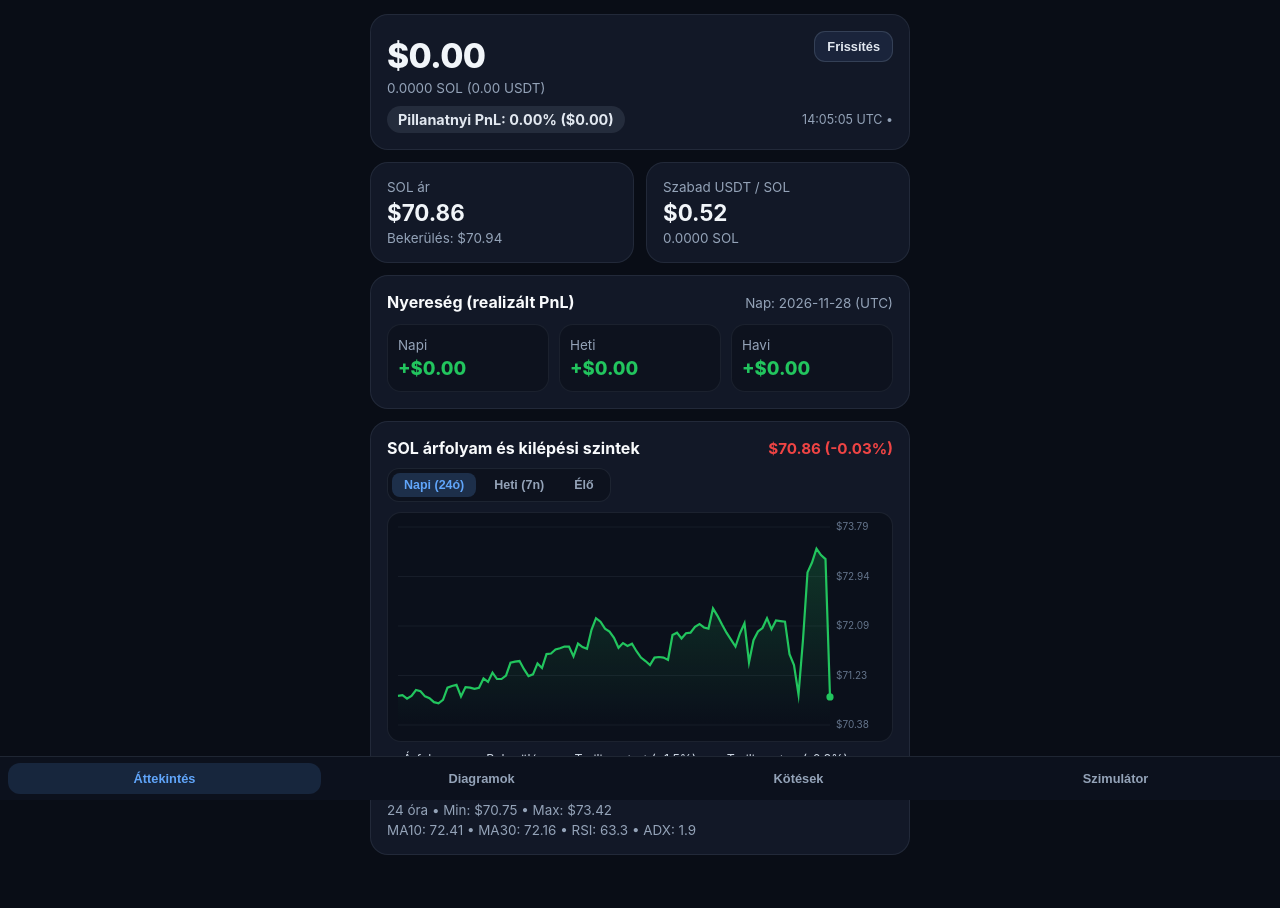
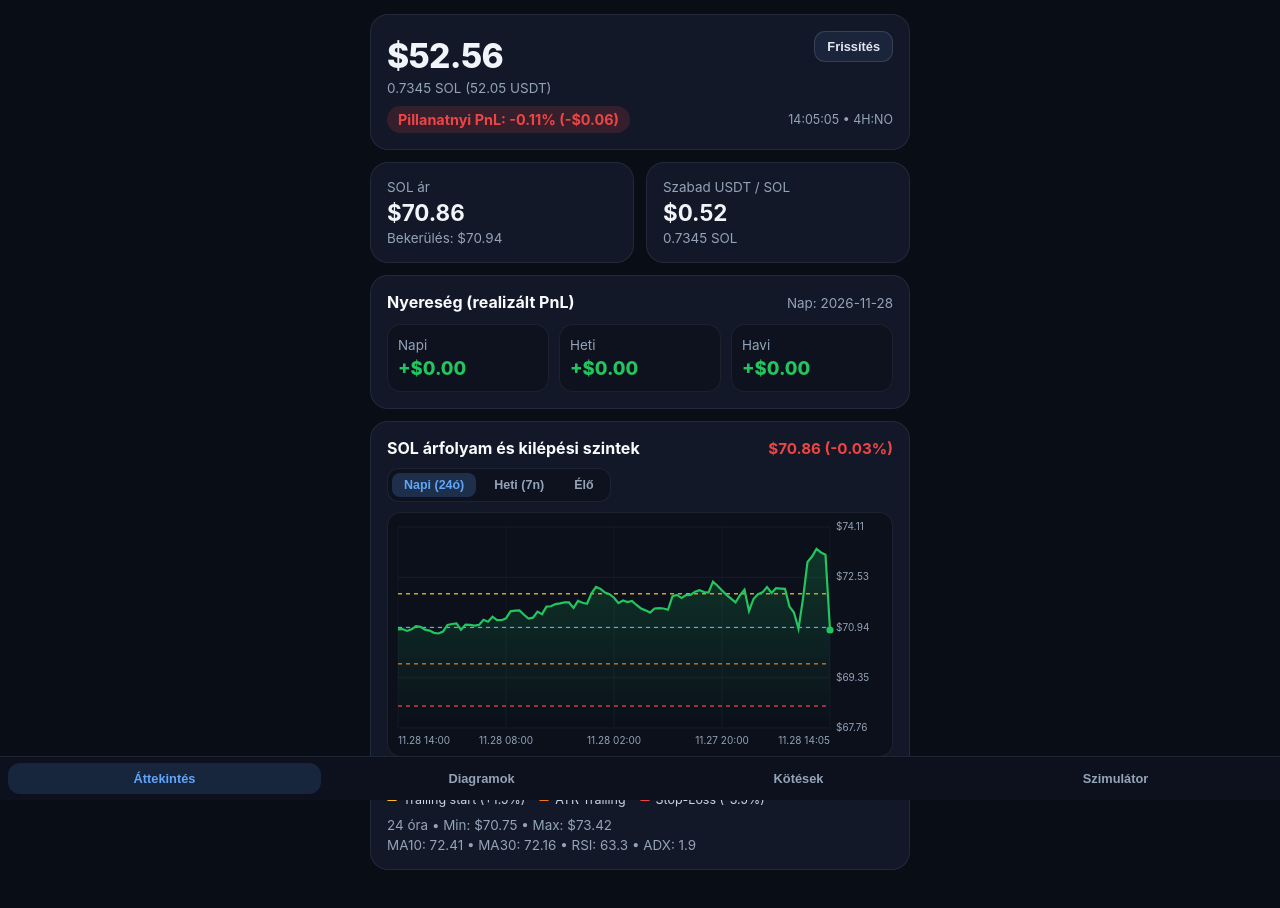
Before and after one commit to Zomir84/tozsderobot, a plain HTML site: page index.html in a window 1280 px wide. Drawn offline with Linux system fonts and the light colour scheme.

Commit message:
chart update

```diff
--- a/index.html
+++ b/index.html
@@ -105,7 +105,7 @@
     }
     canvas {
       width: 100%;
-      height: 230px;
+      height: 245px;
       background: #0b101b;
       border-radius: 14px;
       border: 1px solid rgba(148, 163, 184, 0.12);
@@ -122,6 +122,7 @@
     }
     .leg-item { display: inline-flex; align-items: center; gap: 6px; }
     .leg-dot { width: 10px; height: 3px; border-radius: 2px; display: inline-block; }
+    .leg-sq { width: 9px; height: 9px; border-radius: 2px; border: 1px solid #fff; display: inline-block; }
     .levels-grid {
       display: grid;
       grid-template-columns: 1fr 1fr;
@@ -263,10 +264,12 @@
         <canvas id="overviewChart"></canvas>
         <div class="legend">
           <span class="leg-item"><i class="leg-dot" style="background:#22c55e;"></i>Árfolyam</span>
+          <span class="leg-item"><i class="leg-sq" style="background:#22c55e;"></i>Vétel (BUY)</span>
+          <span class="leg-item"><i class="leg-sq" style="background:#ef4444;"></i>Eladás (SELL)</span>
           <span class="leg-item"><i class="leg-dot" style="background:#60a5fa;"></i>Bekerülés</span>
           <span class="leg-item"><i class="leg-dot" style="background:#fbbf24;"></i>Trailing start (+1.5%)</span>
-          <span class="leg-item"><i class="leg-dot" style="background:#f97316;"></i>Trailing stop (-0.8%)</span>
-          <span class="leg-item"><i class="leg-dot" style="background:#ef4444;"></i>Stop-Loss (-5.0%)</span>
+          <span class="leg-item"><i class="leg-dot" style="background:#f97316;"></i>ATR Trailing</span>
+          <span class="leg-item"><i class="leg-dot" style="background:#ef4444;"></i>Stop-Loss (-3.5%)</span>
         </div>
         <div id="overview-minmax" class="muted" style="margin-top: 10px;">Min: — • Max: —</div>
         <div id="indicators-line" class="muted" style="margin-top: 4px;">
@@ -279,7 +282,7 @@
       <div class="card">
         <div class="chart-head">
           <div>
-            <div class="muted">Tőkegörbe ($55.00 alap • 100% tőkébe forgatva)</div>
+            <div class="muted">Tőkegörbe ($55.00 alap • 50% visszaforgatva)</div>
             <div id="capital-pnl-headline" class="med-val">+$0.00 (0.00%)</div>
           </div>
           <div id="capital-minmax" class="muted">Kezdőtőke: $55.00</div>
@@ -330,7 +333,7 @@
   <script>
     const START_CAPITAL_USD = 55.0;
     const BASE_BET_USD = 15.0;
-    const REINVEST_SHARE = 1.0;
+    const DEFAULT_REINVEST_SHARE = 0.5;
     const MAX_PLAUSIBLE_TRADE_USD = 500.0;
     const LIVE_SERIES_KEY = "pionex_sol_live_series_v1";
 
@@ -348,6 +351,26 @@
       } catch (_) {
         return [];
       }
+    }
+
+    function formatShortTime(isoStr) {
+      if (!isoStr) return "";
+      const s = String(isoStr).replace("T", " ");
+      if (s.length >= 16 && s[4] === "-") {
+        return `${s.slice(5, 7)}.${s.slice(8, 10)} ${s.slice(11, 16)}`;
+      }
+      return s.slice(0, 11);
+    }
+
+    function parseLabelToMinutes(lbl) {
+      // "MM.DD HH:MM" -> összehasonlítható percérték az éven belül
+      const m = String(lbl || "").match(/(\d{2})\.(\d{2})\s+(\d{2}):(\d{2})/);
+      if (!m) return null;
+      const month = Number(m[1]);
+      const day = Number(m[2]);
+      const hour = Number(m[3]);
+      const min = Number(m[4]);
+      return (((month * 31 + day) * 24) + hour) * 60 + min;
     }
 
     function recordLivePrice(status) {
@@ -393,6 +416,40 @@
       return `${n >= 0 ? "+" : "-"}$${Math.abs(n).toFixed(2)}`;
     }
 
+    function getNormalizedStatus(s) {
+      if (!s) return null;
+      const price = Number(s.price || 0);
+      const freeUsdt = Number(s.free_usdt || 0);
+      const freeSol = Number(s.free_sol != null ? s.free_sol : (s.free_crypto || 0));
+      const totalUsd = Number(
+        s.equity_usdt != null
+          ? s.equity_usdt
+          : (s.total_usd != null ? s.total_usd : (freeUsdt + freeSol * price))
+      );
+      const entryPrice = Number(s.entry_price || 0);
+      const hasPos = s.has_position != null ? Boolean(s.has_position) : (freeSol * price >= 5.0);
+      const profitPct = Number(s.pnl_pct != null ? s.pnl_pct : (s.profit_pct || 0));
+      const profitUsdt = s.profit_usdt != null
+        ? Number(s.profit_usdt)
+        : (hasPos && entryPrice > 0 ? (price - entryPrice) * freeSol : 0);
+      const reinvestShare = s.reinvest_share != null ? Number(s.reinvest_share) : DEFAULT_REINVEST_SHARE;
+      const atrCbPct = Number(s.atr_cb_pct != null ? s.atr_cb_pct : 0.8);
+
+      return {
+        raw: s,
+        price,
+        freeUsdt,
+        freeSol,
+        totalUsd,
+        entryPrice,
+        hasPos,
+        profitPct,
+        profitUsdt,
+        reinvestShare,
+        atrCbPct,
+      };
+    }
+
     function isPlausibleHistoryItem(item) {
       if (!item || typeof item !== "object") return false;
       const sz = Math.abs(Number(item.size || 0));
@@ -427,6 +484,9 @@
 
     function getItemPnlUsd(item) {
       if (!isPlausibleHistoryItem(item)) return 0;
+      const direct = Number(item && item.pnl_usdt != null ? item.pnl_usdt : 0);
+      if (direct !== 0 && Math.abs(direct) <= MAX_PLAUSIBLE_TRADE_USD * 0.5) return direct;
+
       const sz = Number(item && item.size ? item.size : 0);
       const sellPx = Number(item && item.price ? item.price : 0);
       const pctMatch = String((item && item.reason) || "").match(/([+-]?\d+(?:[.,]\d+)?)\s*%/);
@@ -439,20 +499,20 @@
           if (Math.abs(est) <= MAX_PLAUSIBLE_TRADE_USD * 0.5) return est;
         }
       }
-      const direct = Number(item && item.pnl_usdt != null ? item.pnl_usdt : 0);
-      return Math.abs(direct) <= MAX_PLAUSIBLE_TRADE_USD * 0.5 ? direct : 0;
+      return 0;
     }
 
     function computeExitLevels(s) {
-      if (!s || !s.has_position || !Number(s.entry_price)) {
+      const ns = getNormalizedStatus(s);
+      if (!ns || !ns.hasPos || !(ns.entryPrice > 0)) {
         return null;
       }
-      const entry = Number(s.entry_price);
-      const price = Number(s.price || entry);
+      const entry = ns.entryPrice;
+      const price = ns.price || entry;
       const high = Math.max(Number(s.highest_price || entry), price);
-      const slPct = Number(s.stop_loss_pct || 5.0);
+      const slPct = Number(s.stop_loss_pct || 3.5);
       const trailStartPct = 1.5;
-      const trailCbPct = 0.8;
+      const trailCbPct = ns.atrCbPct;
 
       const stopLoss = s.stop_loss_price != null ? Number(s.stop_loss_price) : entry * (1 - slPct / 100);
       const trailStart = entry * (1 + trailStartPct / 100);
@@ -472,31 +532,45 @@
       };
     }
 
-    function getChartPricePoints() {
+    function getChartData() {
       if (currentTimeframe === "daily" && latestStatus && Array.isArray(latestStatus.chart_daily) && latestStatus.chart_daily.length >= 2) {
-        return latestStatus.chart_daily.map((v) => Number(v)).filter((v) => v > 0);
+        const prices = latestStatus.chart_daily.map((v) => Number(v));
+        const times = Array.isArray(latestStatus.chart_daily_times) ? latestStatus.chart_daily_times : [];
+        return { prices, times };
       }
       if (currentTimeframe === "weekly" && latestStatus && Array.isArray(latestStatus.chart_weekly) && latestStatus.chart_weekly.length >= 2) {
-        return latestStatus.chart_weekly.map((v) => Number(v)).filter((v) => v > 0);
+        const prices = latestStatus.chart_weekly.map((v) => Number(v));
+        const times = Array.isArray(latestStatus.chart_weekly_times) ? latestStatus.chart_weekly_times : [];
+        return { prices, times };
       }
       if (livePriceSeries.length >= 2) {
-        return livePriceSeries.map((p) => Number(p.price));
+        return {
+          prices: livePriceSeries.map((p) => Number(p.price)),
+          times: livePriceSeries.map((p) => formatShortTime(p.time)),
+        };
       }
-      const fallback = [];
+      const prices = [];
+      const times = [];
       for (const row of latestHistory) {
         const px = Number(row.price);
-        if (!Number.isNaN(px) && px > 0 && px < 10000) fallback.push(px);
+        if (!Number.isNaN(px) && px > 0 && px < 10000) {
+          prices.push(px);
+          times.push(formatShortTime(row.time));
+        }
       }
       if (latestStatus && Number(latestStatus.price) > 0) {
-        fallback.push(Number(latestStatus.price));
+        prices.push(Number(latestStatus.price));
+        times.push(formatShortTime(latestStatus.updated_at));
       }
-      return fallback;
+      return { prices, times };
     }
 
     function computeCapitalCurve(status, history) {
-      const currentTotal = status && Number(status.total_usd) > 0 ? Number(status.total_usd) : 0;
+      const ns = getNormalizedStatus(status);
+      const currentTotal = ns && ns.totalUsd > 0 ? ns.totalUsd : 0;
       const rows = sanitizeHistory(history);
       const startCapital = status && Number(status.start_capital_usd) > 0 ? Number(status.start_capital_usd) : START_CAPITAL_USD;
+      const reinvestShare = ns ? ns.reinvestShare : DEFAULT_REINVEST_SHARE;
 
       const curve = [Number(startCapital.toFixed(2))];
       let runningUsd = startCapital;
@@ -528,15 +602,11 @@
       const peakTotal = curve.length ? Math.max(...curve) : finalTotal;
       const troughTotal = curve.length ? Math.min(...curve) : finalTotal;
 
-      const reinvestProfit =
-        status && status.reinvested_profit_usdt != null
-          ? Number(status.reinvested_profit_usdt)
-          : positiveRealizedSum * REINVEST_SHARE;
-      const pocketProfit = 0;
-      const nextBet =
-        status && status.next_bet_usdt != null
-          ? Number(status.next_bet_usdt)
-          : BASE_BET_USD + reinvestProfit;
+      const reinvestProfit = positiveRealizedSum * reinvestShare;
+      const pocketProfit = status && status.pocket_usdt != null
+        ? Number(status.pocket_usdt)
+        : positiveRealizedSum * (1 - reinvestShare);
+      const nextBet = BASE_BET_USD + reinvestProfit;
 
       return {
         startCapital,
@@ -547,6 +617,7 @@
         troughTotal,
         reinvestProfit,
         pocketProfit,
+        reinvestShare,
         nextBet,
         curve,
       };
@@ -566,11 +637,12 @@
         mmEl.textContent = `Kezdőtőke: $${info.startCapital.toFixed(2)}`;
       }
       if (boxEl) {
+        const pctReinv = Math.round(info.reinvestShare * 100);
         boxEl.innerHTML = `
           <div class="lvl-chip">
-            <span class="muted">Tőkébe forgatva (100%)</span>
+            <span class="muted">Tőkébe forgatva (${pctReinv}%)</span>
             <b style="color:#22c55e;">+$${info.reinvestProfit.toFixed(2)}</b>
-            <span class="muted" style="font-size:0.72rem;">Zseb: $0.00 (100% tőke)</span>
+            <span class="muted" style="font-size:0.72rem;">Zseb (${100 - pctReinv}%): $${info.pocketProfit.toFixed(2)}</span>
           </div>
           <div class="lvl-chip">
             <span class="muted">Vételi keret</span>
@@ -591,31 +663,29 @@
 
     function renderLivePnlPct(status) {
       const el = document.getElementById("live-pnl-pct");
-      if (!el) return;
-
-      const hasPos = Boolean(status && status.has_position);
-      const pctNum = Number(status && status.profit_pct != null ? status.profit_pct : 0);
-      const usdtNum = Number(status && status.profit_usdt != null ? status.profit_usdt : 0);
-      const pctText = (status && status.pnl_pct_text)
-        ? status.pnl_pct_text
-        : `${pctNum >= 0 ? "+" : ""}${pctNum.toFixed(2)}%`;
+      const ns = getNormalizedStatus(status);
+      if (!el || !ns) return;
 
       el.classList.remove("pnl-pos", "pnl-neg");
 
-      if (!hasPos) {
+      if (!ns.hasPos) {
         el.textContent = "Pillanatnyi PnL: 0.00% ($0.00)";
         return;
       }
 
-      el.textContent = `Pillanatnyi PnL: ${pctText} (${formatSignedUsd(usdtNum)})`;
-      if (pctNum > 0) el.classList.add("pnl-pos");
-      else if (pctNum < 0) el.classList.add("pnl-neg");
+      const pctText = `${ns.profitPct >= 0 ? "+" : ""}${ns.profitPct.toFixed(2)}%`;
+      el.textContent = `Pillanatnyi PnL: ${pctText} (${formatSignedUsd(ns.profitUsdt)})`;
+      if (ns.profitPct > 0) el.classList.add("pnl-pos");
+      else if (ns.profitPct < 0) el.classList.add("pnl-neg");
     }
 
     function renderRealizedPnl(status, history) {
       const now = new Date();
-      const todayStr = now.toISOString().slice(0, 10);
-      document.getElementById("realized-date").textContent = `Nap: ${todayStr} (UTC)`;
+      const yyyy = now.getFullYear();
+      const mm = String(now.getMonth() + 1).padStart(2, "0");
+      const dd = String(now.getDate()).padStart(2, "0");
+      const todayStr = `${yyyy}-${mm}-${dd}`;
+      document.getElementById("realized-date").textContent = `Nap: ${todayStr}`;
 
       let daily = 0;
       let weekly = 0;
@@ -649,10 +719,11 @@
     }
 
     function syncSimulatorDefaults(s) {
-      if (simTouched || !s) return;
-      if (Number(s.free_crypto) > 0) document.getElementById("sim-qty").value = Number(s.free_crypto).toFixed(4);
-      if (Number(s.entry_price) > 0) document.getElementById("sim-entry").value = Number(s.entry_price).toFixed(2);
-      if (Number(s.price) > 0) document.getElementById("sim-target").value = Number(s.price).toFixed(2);
+      const ns = getNormalizedStatus(s);
+      if (simTouched || !ns) return;
+      if (ns.freeSol > 0) document.getElementById("sim-qty").value = ns.freeSol.toFixed(4);
+      if (ns.entryPrice > 0) document.getElementById("sim-entry").value = ns.entryPrice.toFixed(2);
+      if (ns.price > 0) document.getElementById("sim-target").value = ns.price.toFixed(2);
       updateSimulator();
     }
 
@@ -661,40 +732,37 @@
       latestStatus = s;
       recordLivePrice(s);
 
-      const price = Number(s.price || 0);
-      const totalUsd = Number(s.total_usd || 0);
-      const freeUsdt = Number(s.free_usdt || 0);
-      const freeCrypto = Number(s.free_crypto || 0);
-      const entryPrice = s.entry_price != null ? Number(s.entry_price) : null;
+      const ns = getNormalizedStatus(s);
+      const { prices: pts } = getChartData();
 
-      const pts = getChartPricePoints();
       let pctNum = 0;
       if (pts.length >= 2 && pts[0] > 0) {
         pctNum = ((pts[pts.length - 1] - pts[0]) / pts[0]) * 100;
-      } else if (s.has_position && s.profit_pct != null) {
-        pctNum = Number(s.profit_pct);
+      } else if (ns.hasPos) {
+        pctNum = ns.profitPct;
       }
       const pctLabel = `${pctNum >= 0 ? "+" : ""}${pctNum.toFixed(2)}%`;
 
-      document.getElementById("total-usd").textContent = `$${totalUsd.toFixed(2)}`;
+      document.getElementById("total-usd").textContent = `$${ns.totalUsd.toFixed(2)}`;
       document.getElementById("status-detail").textContent =
-        s.status_detail || `${freeCrypto.toFixed(4)} SOL (${(freeCrypto * price).toFixed(2)} USDT)`;
+        s.status_detail || `${ns.freeSol.toFixed(4)} SOL (${(ns.freeSol * ns.price).toFixed(2)} USDT)`;
 
       const upd = (s.updated_at || "").replace("T", " ").slice(11, 19);
-      document.getElementById("updated-badge").textContent = upd ? `${upd} UTC • ${s.status || ""}` : (s.status || "");
+      const htfTag = s.htf_trend_ok ? "4H:OK" : "4H:NO";
+      document.getElementById("updated-badge").textContent = upd ? `${upd} • ${htfTag}` : htfTag;
 
-      document.getElementById("sol-price").textContent = `$${price.toFixed(2)}`;
+      document.getElementById("sol-price").textContent = `$${ns.price.toFixed(2)}`;
       document.getElementById("entry-price").textContent =
-        entryPrice ? `Bekerülés: $${entryPrice.toFixed(2)}` : "Bekerülés: —";
+        ns.entryPrice > 0 ? `Bekerülés: $${ns.entryPrice.toFixed(2)}` : "Bekerülés: —";
 
-      document.getElementById("free-usdt").textContent = `$${freeUsdt.toFixed(2)}`;
-      document.getElementById("free-sol").textContent = `${freeCrypto.toFixed(4)} SOL`;
+      document.getElementById("free-usdt").textContent = `$${ns.freeUsdt.toFixed(2)}`;
+      document.getElementById("free-sol").textContent = `${ns.freeSol.toFixed(4)} SOL`;
 
       const indText = `MA10: ${s.ma10 ?? "—"} • MA30: ${s.ma30 ?? "—"} • RSI: ${s.rsi ?? "—"} • ADX: ${s.adx ?? "—"}`;
       document.getElementById("indicators-line").textContent = indText;
 
       const rightPriceEl = document.getElementById("overview-chart-price");
-      rightPriceEl.textContent = `$${price.toFixed(2)} (${pctLabel})`;
+      rightPriceEl.textContent = `$${ns.price.toFixed(2)} (${pctLabel})`;
       rightPriceEl.style.color = pctNum >= 0 ? "#22c55e" : "#ef4444";
 
       renderLivePnlPct(s);
@@ -710,7 +778,7 @@
 
       const dpr = Math.min(window.devicePixelRatio || 1, 2);
       const cssW = canvas.clientWidth || 480;
-      const cssH = canvas.clientHeight || 220;
+      const cssH = canvas.clientHeight || 245;
       if (canvas.width !== Math.round(cssW * dpr) || canvas.height !== Math.round(cssH * dpr)) {
         canvas.width = Math.round(cssW * dpr);
         canvas.height = Math.round(cssH * dpr);
@@ -720,7 +788,7 @@
       ctx.setTransform(dpr, 0, 0, dpr, 0, 0);
       ctx.clearRect(0, 0, cssW, cssH);
 
-      const points = getChartPricePoints();
+      const { prices: points, times } = getChartData();
       if (points.length < 2) {
         ctx.fillStyle = "#94a3b8";
         ctx.font = "12px -apple-system, sans-serif";
@@ -747,11 +815,14 @@
         mmEl.textContent = `${tfNames[currentTimeframe] || ""} • Min: $${Math.min(...points).toFixed(2)} • Max: $${Math.max(...points).toFixed(2)}`;
       }
 
-      const padL = 10, padR = 62, padT = 14, padB = 16;
+      // Alsó sávnak extra hely (padB = 28) a dátum/idő címkékhez
+      const padL = 10, padR = 62, padT = 14, padB = 28;
       const plotW = Math.max(cssW - padL - padR, 40);
       const plotH = Math.max(cssH - padT - padB, 40);
+      const toX = (idx) => padL + (idx / (points.length - 1)) * plotW;
       const toY = (val) => padT + (1 - (val - minP) / span) * plotH;
 
+      // Vízszintes rács + Y-tengely (árfolyam)
       ctx.font = "10px -apple-system, sans-serif";
       ctx.textAlign = "left";
       ctx.textBaseline = "middle";
@@ -766,8 +837,35 @@
         ctx.lineTo(padL + plotW, y);
         ctx.stroke();
 
-        ctx.fillStyle = "#64748b";
+        ctx.fillStyle = "#94a3b8";
         ctx.fillText(`$${val.toFixed(2)}`, padL + plotW + 6, y);
+      }
+
+      // Alsó sáv: X-tengely (dátum / idő)
+      if (times.length === points.length) {
+        const tickCount = 4; // 5 felirat összesen (0%, 25%, 50%, 75%, 100%)
+        ctx.fillStyle = "#94a3b8";
+        ctx.font = "10px -apple-system, sans-serif";
+        ctx.textBaseline = "top";
+        for (let t = 0; t <= tickCount; t++) {
+          const idx = Math.round((t / tickCount) * (points.length - 1));
+          const lbl = times[idx] || "";
+          if (!lbl) continue;
+          const x = toX(idx);
+
+          // Halvány függőleges jelölővonal
+          ctx.strokeStyle = "rgba(148, 163, 184, 0.06)";
+          ctx.beginPath();
+          ctx.moveTo(x, padT);
+          ctx.lineTo(x, padT + plotH);
+          ctx.stroke();
+
+          if (t === 0) ctx.textAlign = "left";
+          else if (t === tickCount) ctx.textAlign = "right";
+          else ctx.textAlign = "center";
+
+          ctx.fillText(lbl, x, padT + plotH + 8);
+        }
       }
 
       function drawLevelLine(val, color) {
@@ -801,7 +899,7 @@
 
       ctx.beginPath();
       points.forEach((px, idx) => {
-        const x = padL + (idx / (points.length - 1)) * plotW;
+        const x = toX(idx);
         const y = toY(px);
         if (idx === 0) ctx.moveTo(x, y);
         else ctx.lineTo(x, y);
@@ -814,7 +912,7 @@
 
       ctx.beginPath();
       points.forEach((px, idx) => {
-        const x = padL + (idx / (points.length - 1)) * plotW;
+        const x = toX(idx);
         const y = toY(px);
         if (idx === 0) ctx.moveTo(x, y);
         else ctx.lineTo(x, y);
@@ -823,6 +921,58 @@
       ctx.lineWidth = 2.2;
       ctx.stroke();
 
+      // Vétel (BUY) és Eladás (SELL) kis négyzet jelölők a trendvonalon
+      const tradesSource = (latestStatus && Array.isArray(latestStatus.chart_trades) && latestStatus.chart_trades.length)
+        ? latestStatus.chart_trades
+        : latestHistory;
+
+      if (times.length === points.length && tradesSource.length > 0) {
+        const timeMins = times.map(parseLabelToMinutes);
+        const validMins = timeMins.filter((m) => m !== null);
+        if (validMins.length >= 2) {
+          const minT = Math.min(...validMins);
+          const maxT = Math.max(...validMins);
+
+          for (const tr of tradesSource) {
+            const side = String(tr.side || "").toUpperCase();
+            if (side !== "BUY" && side !== "SELL") continue;
+            const trPrice = Number(tr.price || 0);
+            if (!(trPrice > 0)) continue;
+
+            const trShort = formatShortTime(tr.time);
+            const trMin = parseLabelToMinutes(trShort);
+            if (trMin === null || trMin < minT - 15 || trMin > maxT + 15) continue;
+
+            // Legközelebbi gyertya indexének megkeresése
+            let bestIdx = -1;
+            let bestDiff = Infinity;
+            for (let i = 0; i < timeMins.length; i++) {
+              if (timeMins[i] === null) continue;
+              const d = Math.abs(timeMins[i] - trMin);
+              if (d < bestDiff) {
+                bestDiff = d;
+                bestIdx = i;
+              }
+            }
+
+            if (bestIdx >= 0) {
+              const mx = toX(bestIdx);
+              const my = Math.max(padT + 4, Math.min(padT + plotH - 4, toY(trPrice)));
+              const sq = 8;
+
+              ctx.save();
+              ctx.fillStyle = side === "BUY" ? "#22c55e" : "#ef4444";
+              ctx.strokeStyle = "#ffffff";
+              ctx.lineWidth = 1.4;
+              ctx.fillRect(mx - sq / 2, my - sq / 2, sq, sq);
+              ctx.strokeRect(mx - sq / 2, my - sq / 2, sq, sq);
+              ctx.restore();
+            }
+          }
+        }
+      }
+
+      // Aktuális árfolyam pont a vonal végén
       const lastY = toY(points[points.length - 1]);
       ctx.fillStyle = "#22c55e";
       ctx.beginPath();
```
